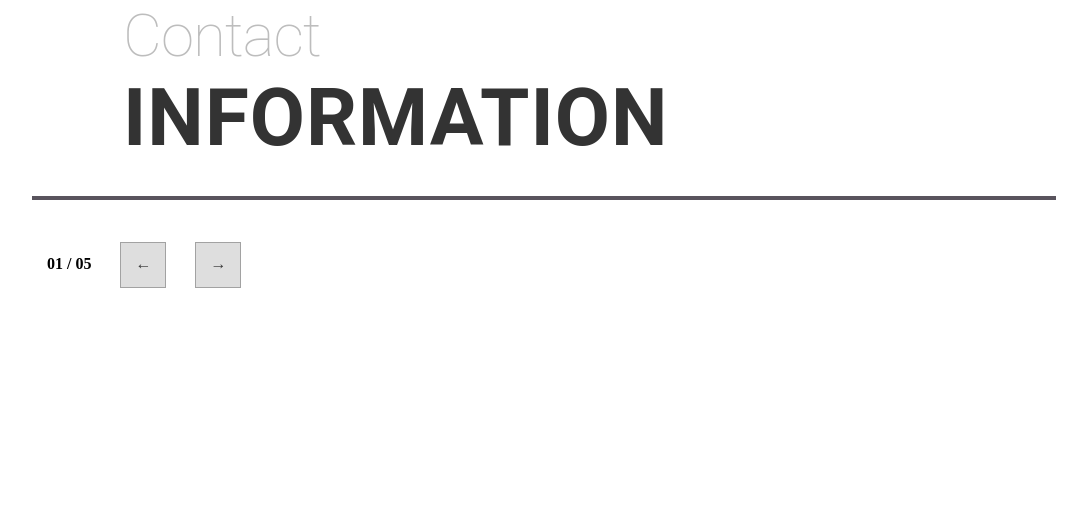
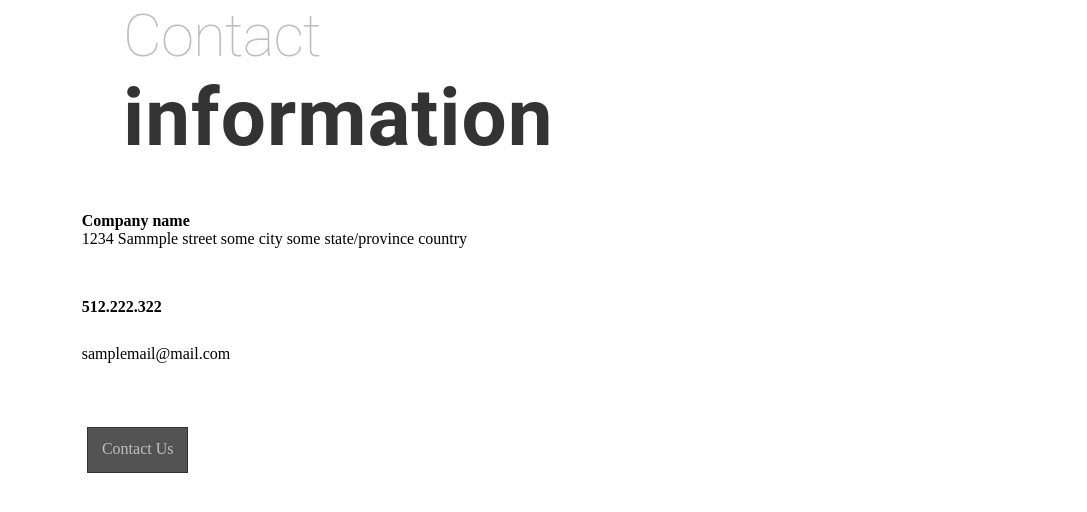
Before and after one commit to ff4L08/figmasoject, a Flask app: template Architect Page/template/contact.html in a window 1280 px wide. Shown: the part 75-587 px from the top of the page, without its empty margins (96-1183 px from the left). Run offline with Flask 3, Linux system fonts and the light colour scheme; the template is opened without the code that fills it, so the values that code supplies are empty.

Commit message:
Add files via upload

```diff
--- a/Architect Page/app.py
+++ b/Architect Page/app.py
@@ -1,4 +1,5 @@
 from flask import Flask, render_template, request, redirect, url_for
+import math
 import sqlite3
 
 app = Flask(__name__)
@@ -7,11 +8,37 @@ conn.row_factory = sqlite3.Row
 
 cursor = conn.cursor()
 
-@app.route("/", methods = ["GET", "POST"])
-def GalleryPage():
-    cursor.execute("SELECT * FROM images")
+currentPage = 1
+max = 1
 
+@app.route("/gallery/<currentPage>", methods = ["GET", "POST"])
+def GalleryPage(currentPage=1):
+    global max
+    startIn = (int(currentPage)-1)*2+int(currentPage)
+    endIn = int(currentPage)*3
+    cursor.execute("SELECT * FROM images WHERE id between " + str(startIn) + " AND " + str(endIn))
     rows = cursor.fetchall()
     print(rows)
 
-    return render_template('gallery.html', rows = rows)
+    query = "SELECT * FROM images"
+    cursor.execute(query)
+    data = cursor.fetchall()
+    max = math.ceil(len(data)/3)
+
+    return render_template('gallery.html', rows = rows, currentPage=currentPage, max = max)
+
+
+@app.route("/gallery/change/<action>", methods = ["GET", "POST"])
+def changePage(action):
+    global currentPage
+    global max
+    if action == "INC":
+        if currentPage + 1 <= max:
+            currentPage += 1
+    elif currentPage - 1 > 0:
+        currentPage -= 1
+    return redirect(url_for('GalleryPage', currentPage=currentPage))
+
+@app.route("/contacts/", methods = ["GET", "POST"])
+def contactPage():
+    return render_template('contact.html')
--- a/Architect Page/static/gallery.css
+++ b/Architect Page/static/gallery.css
@@ -7,6 +7,21 @@ button{
     background-color: #dedede;
     border: 1px solid rgb(162, 162, 162);
     color: rgb(57, 57, 57);
+    padding: 12px 14px 14px 14px;
+    text-align: center;
+    text-decoration: none;
+    display: inline-block;
+    font-size: 16px;
+    margin: 4px;
+    cursor: pointer;
+
+    margin-left:25px;
+}
+
+button2{
+    background-color: #535353;
+    border: 1px solid rgb(50, 50, 50);
+    color: rgb(192, 192, 192);
     padding: 12px 14px 14px 14px;
     text-align: center;
     text-decoration: none;
--- a/Architect Page/templates/contact.html
+++ b/Architect Page/templates/contact.html
@@ -24,29 +24,37 @@
             <h1 class="h1">
                 Contact
             </h1>
-            <h1 class="h2">
-                <b> INFORMATION </b>
+            <h1 class="h2" style="margin-bottom: 3%;">
+                <b> information </b>
             </h1>
         </div>
 
         <table>
-
-            <tr style="text-align: middle;">
-                <td colspan="5" class="line">
+            <tr>
+                <td>
+                    <p style="margin-left: 3.5%;">
+                        <b> Company name </b>
+                    </p>
+                    <p style="margin-bottom: 5%; margin-left: 3.5%;" >
+                        1234 Sammple street some city some state/province country
+                    </p>
+                    <p style="margin-bottom: 3%; margin-left: 3.5%;">
+                        <b> 512.222.322 </b>
+                    </p>
+                    <p style="margin-bottom: 3%; margin-left: 3.5%;" >
+                        samplemail@mail.com
+                    </p>
                 </td>
-            </tr>
-            <tr style="height: 25px;">
             </tr>
 
             <tr>
-                <th>
-                    <p> 01 / 05
-                        <button type="submit">
-                            <p> ← </p>
-                            <button type="submit" gap>
-                                <p> → </p>
+                <td>
+                    <p style="margin-left: 1.5%;">
+                        <button2 type="submit">
+                            Contact Us
+                        </button2>
                     </p>
-                </th>
+                </td>
             </tr>
         </table>
     </main>
```
Also changed, not shown: Architect Page/database/database.py (+10 -10 lines), Architect Page/templates/gallery.html (+12 -4 lines).
